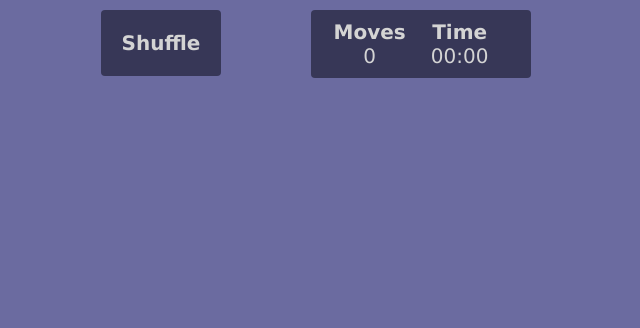
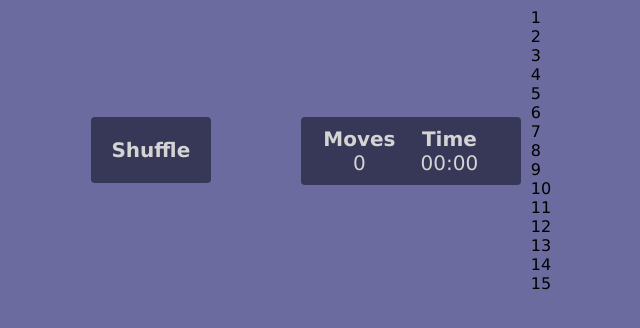
Before and after one commit to JaianaButler/FifteenPuzzleGame, a plain HTML site: page index.html in a window 1280 px wide. Shown: the whole page, without its empty margins (359-999 px from the left). Drawn offline with Linux system fonts and the light colour scheme.

Commit message:
Added puzzle div with pieces

```diff
--- a/index.html
+++ b/index.html
@@ -24,6 +24,28 @@
                     </div>
                 </div>
             </div>
+
+            <div id="puzzle">
+                <div id="piece_1_1">1</div>
+                <div id="piece_1_2">2</div>
+                <div id="piece_1_3">3</div>
+                <div id="piece_1_4">4</div>
+
+                <div id="piece_2_1">5</div>
+                <div id="piece_2_2">6</div>
+                <div id="piece_2_3">7</div>
+                <div id="piece_2_4">8</div>
+
+                <div id="piece_3_1">9</div>
+                <div id="piece_3_2">10</div>
+                <div id="piece_3_3">11</div>
+                <div id="piece_3_4">12</div>
+
+                <div id="piece_4_1">13</div>
+                <div id="piece_4_2">14</div>
+                <div id="piece_4_3">15</div>
+                <div id="piece_4_4"></div>
+            </div>
         </div>
 
         <script src="js/script.js"></script>
```
